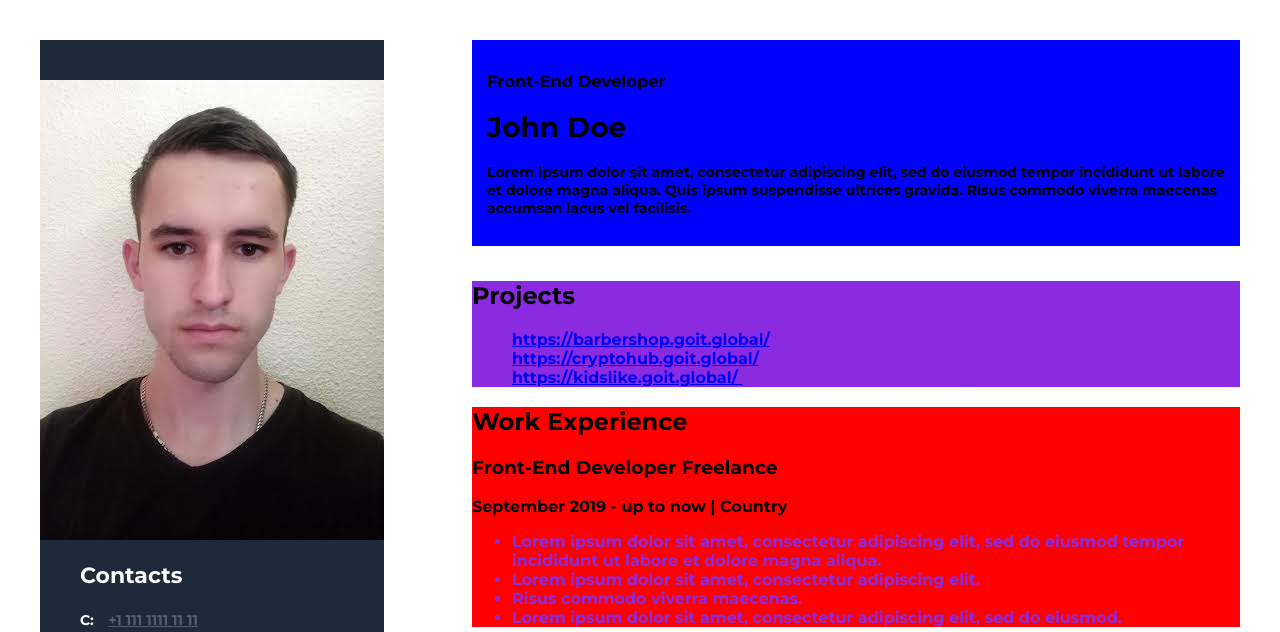
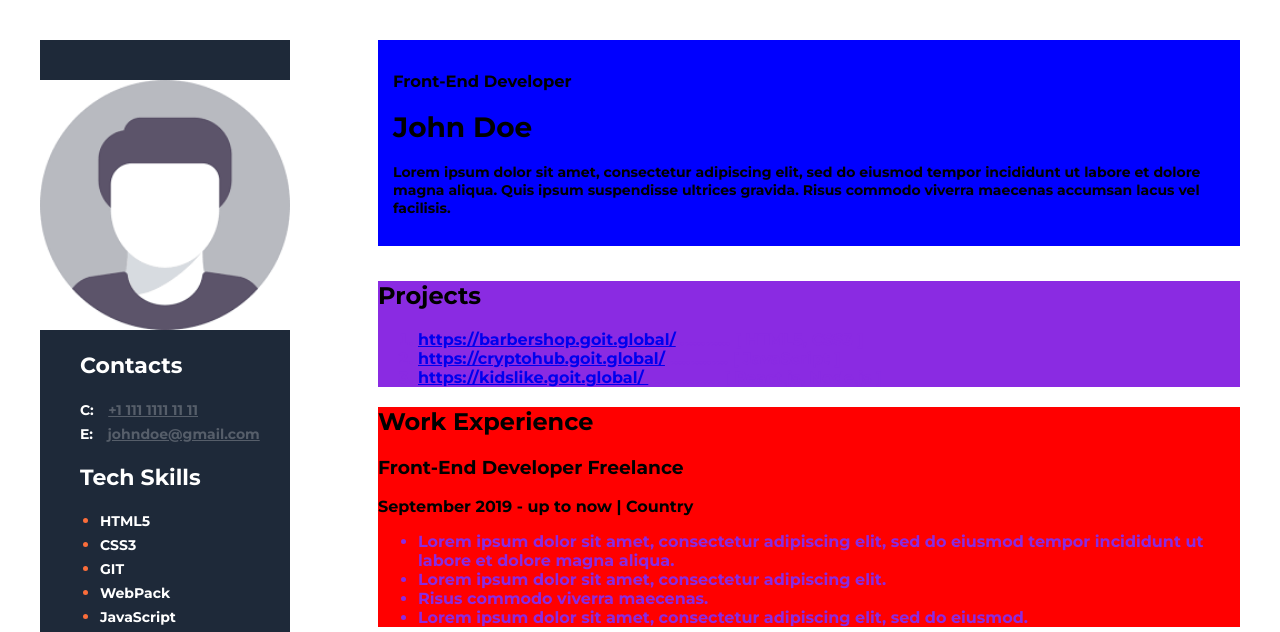
Before and after one commit to Ionut-Ciucanu/preject-cv, a plain HTML site: page my-cv/index.html in a window 1280 px wide. Shown: the top 632 px of the page. Drawn offline with Linux system fonts and the light colour scheme.

Commit message:
Add files via upload

```diff
--- a/my-cv/index.html
+++ b/my-cv/index.html
@@ -18,32 +18,39 @@
     <div class="right-section">
        <!--About me section-->
        <div class="about-me-section">
-            <h3 class="Project-section_li">Front-End Developer</h3>
+            <h3 class="about-me-profesion">Front-End Developer</h3>
 
-            <h1>John Doe</h1>
+            <h1 id="person-name">John Doe</h1>
 
             <p>Lorem ipsum dolor sit amet, consectetur adipiscing elit, sed do eiusmod tempor incididunt ut labore et dolore magna aliqua. Quis ipsum suspendisse ultrices gravida. Risus commodo viverra maecenas accumsan lacus vel facilisis.
             </p>
        </div>
        <!--Project sections-->
        <div class="project-section">
-           <h2>Projects</h2>
+           <h2 class="block-title">Projects</h2>
            <ol>
             <li>
-                <a href="https://barbershop.goit.global/">https://barbershop.goit.global/</a>
-                <span>............</span>
-                <span>[ HTML5, CSS3 ]</span>
+                <span class="project-item">
+                    <a href="https://barbershop.goit.global/">https://barbershop.goit.global/</a>
+                    ............
+                <span class="bracket">[</span> HTML5, CSS3 <span class="bracket">]</span>
+                </span>
+
             </li>
             <li >
-                <a href=https://cryptohub.goit.global/>https://cryptohub.goit.global/</a>
-                <span>..............</span>
-                <span>[ JavaScript ]</span>
+                <span class="project-item">
+                    <a href=https://cryptohub.goit.global/>https://cryptohub.goit.global/</a>
+                    ..............
+                    <span class="bracket">[</span> JavaScript <span class="bracket">]</span>
+                </span>
             </a>
             </li>
             <li>
-                <a href="https://kidslike.goit.global/">https://kidslike.goit.global/  </a>
-                <span>.................</span>
-                <span>[ React.js, Node.js ]</span>
+                <span class="project-item">
+                    <a href="https://kidslike.goit.global/">https://kidslike.goit.global/  </a>
+                    .................
+                    <span class="bracket">[</span> React.js, Node.js <span class="bracket">]</span>
+                </span>
             </li>
 
 
@@ -52,10 +59,10 @@
        </div>
        <!--Work experience sections-->
        <div class="work-experience-sections">
-            <h2>Work Experience</h2>
-            <div>
-             <h3>Front-End Developer Freelance </h3>
-             <p>September 2019 - up to now   |   Country</p>
+            <h2 class="block-title">Work Experience</h2>
+            <div class="company1">
+             <h3 class="work-experience-job">Front-End Developer <span class="mode-job">Freelance</span> </h3>
+             <p class="date-job">September 2019 - up to now   <span class="pipe-line"> | </span>  Country</p>
              <ul>
                  <li> Lorem ipsum dolor sit amet, consectetur adipiscing elit, sed do eiusmod tempor incididunt ut labore et dolore magna aliqua. </li>
                  <li> Lorem ipsum dolor sit amet, consectetur adipiscing elit.</li>
@@ -66,9 +73,9 @@
         <!--Company nr.1-->
        </div>
         <!--Company nr.2-->
-       <div>
-        <h3>Manager Glory New</h3>
-        <P>March 2015 - October 2018   |   Country</P>
+       <div class="company2">
+        <h3 class="block-title">Manager <span class="logo-company">Glory New</span></h3>
+        <P class="date-job" March 2015 - October 2018   |   Country</P>
         <ul>
             <li>Lorem ipsum dolor sit amet, consectetur adipiscing elit, sed do eiusmod labore et dolore magna aliqua.</li>
             <li>Quis ipsum suspendisse ultrices gravida.</li>
@@ -76,9 +83,9 @@
         </ul>
        </div>
         <!--Company nr.3-->
-        <div>
-        <h3>Manager Glory LLC </h3>
-        <p>June 2014 - February 2015   |   Country</p>
+        <div class="company3">
+        <h3 class="block-title">Manager <span class="logo-company">Glory LLC </span></h3>
+        <p class="date-job">June 2014 - February 2015   |   Country</p>
         <ul>
             <li>Lorem ipsum dolor sit amet, consectetur adipiscing elit.</li>
             <li>Quis ipsum suspendisse ultrices gravida.</li>
@@ -86,16 +93,16 @@
         </ul>
         </div>
         <!--Education -->
-        <div>
-         <h2>Education</h2>
-         <h3>National University</h3>
+        <div class="education">
+         <h2 class="block-title">Education</h2>
+         <h3 class="logo-company">National University</h3>
          <h3>Management</h3>
-         <p>September 2009 - June 2014   |   Country</p>
+         <p class="date-job">September 2009 - June 2014   |   Country</p>
         </div>
     </div>
     <!--Side bar section>-->
     <aside class="sidebar-section">
-           <img src="0.jpg" alt="my photo">
+           <img src="1.png" width=250 alt="my photo">
            <!--Contacts section-->
            <div class="contact-section">
                 <h2 class="sidebar-title"> Contacts</h2>
--- /dev/null
+++ b/my-cv/styles.css
@@ -0,0 +1,221 @@
+body{
+    font-family: 'Montserrat', sans-serif;
+    background: #E5E5E5
+
+}
+
+
+
+.main-section{
+    display: flex;
+    flex-direction: row-reverse;
+    width: 1200px;
+    margin: 40px auto;
+}
+/*Right section styles */
+
+.right-section{
+    padding-left: 88px;
+    background-color: #fff;
+    padding-right: 220px;
+}
+ol li{
+    font-weight: 700;
+    color: black;
+}
+ul li{
+    font-family: 'Montserrat';
+    font-style: normal;
+    font-weight: 400;
+    font-size: 14px;
+    line-height: 24px;
+    color: #595959;
+}
+
+.about-me-section {
+    font-size: 14px;
+    padding-bottom: 15px;
+    padding-top: 15px;
+    padding-left: 15px;
+    margin-bottom: 35px;
+    width: 400px;
+}
+.about-me-section p {
+font-family: 'Montserrat';
+font-style: normal;
+font-weight: 400;
+font-size: 14px;
+line-height: 24px;
+margin-top: 25px;
+color: #595959;
+}
+
+.about-me-profesion
+{
+    font-style: normal;
+    font-weight: 700;
+    font-size: 14px;
+    line-height: 17px;
+    margin-top: 100px;
+}
+.about-me-project
+{
+    margin-top: 40px;
+    font-family: 'Montserrat';
+    font-style: normal;
+    font-weight: 700;
+    font-size: 22px;
+    line-height: 27px;
+}
+.project-item, .project-item a
+{font-family: 'Montserrat';
+    font-style: normal;
+    font-weight: 400;
+    font-size: 14px;
+    line-height: 24px;
+    text-decoration-line: underline;
+    color: #595959;
+    margin-left: 10px;
+}
+.mode-work
+{
+
+color: #FB6D3A;
+}
+.work-ecperience-job
+{
+font-family: 'Montserrat';
+font-style: normal;
+font-weight: 700;
+font-size: 16px;
+line-height: 20px;
+}
+
+.mode-job, .logo-company
+{
+    color: #FB6D3A;
+}
+.company2
+{
+    width: 525px;
+}
+
+.date-job
+{
+    margin: 11px,11px,11px,11px;
+    font-size: 12px;
+    color: #A8A8A8;
+}
+
+.pipe-line
+{
+    color: black;
+}
+
+.bracket
+{
+    font-weight: 700;
+    color: black;
+}
+.project-section ol
+{
+padding-left: 19px;
+}
+.company1 ul, .company2 ul, .company3 ul
+{
+    padding-left: 19px;
+}
+
+#person-name
+{
+    font-family: "Montserrat";
+    margin-top: 20px;
+    font-style: normal;
+    font-weight: 700;
+    font-size: 45px;
+    line-height: 55px;
+}
+.project-section{
+    margin-top: 40px;
+    width: 485px;
+    padding-left: 15px;
+}
+.company2, .company3, .education {
+    padding-left: 15px;
+
+}
+
+
+.work-experience-sections{
+    margin-top: 50px;
+    padding-left: 15px;
+}
+
+.block-title
+{
+    font-family: 'Montserrat';
+    font-style: normal;
+    font-weight: 700;
+    font-size: 22px;
+    line-height: 27px;
+}
+
+/* Sidebar-styles*/
+
+.sidebar-section {
+    background: #1E2939;
+    width: 370px;
+    height: 1320px;
+}
+.sidebar-section img {
+    margin-top: 40px;
+}
+
+.sidebar-title {
+    font-style: normal;
+    font-weight: 700;
+    font-size: 22px;
+    line-height: 27px;
+    color: #fff
+}
+
+.tech-skils-section, .soft-section, .contact-section
+{
+margin-left: 40px;
+}
+
+.contact-section-type
+{
+    font-style: normal;
+    font-weight: 700;
+    font-size: 14px;
+    line-height: 24px;
+    margin-right: 10px;
+    color:#fff
+}
+.contact-section-value
+{
+    font-style: normal;
+    font-weight: 400;
+    font-size: 14px;
+    line-height: 24px;
+    color: #565E6A;
+}
+.tech-skils-section li, .soft-section li
+{
+    color: #FB6D3A
+
+}
+.tech-skils-section ul span,.soft-section ul span
+{
+    font-family: 'Montserrat';
+    font-style: normal;
+    font-weight: 400;
+    font-size: 14px;
+    line-height: 24px;
+    color: #fff;
+}
+.sidebar-list
+{
+    padding-left: 20px;
+}
```
Also changed, not shown: my-cv/1.png (added).
